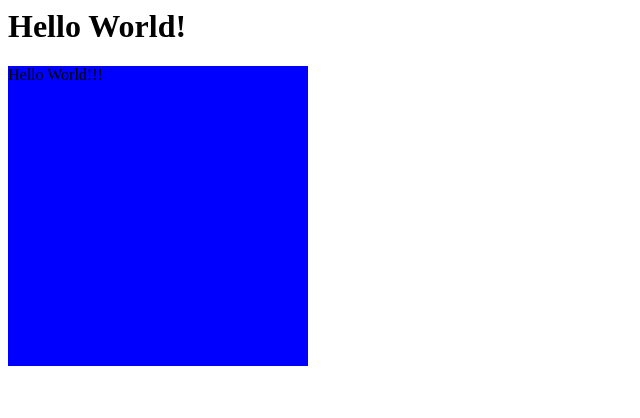
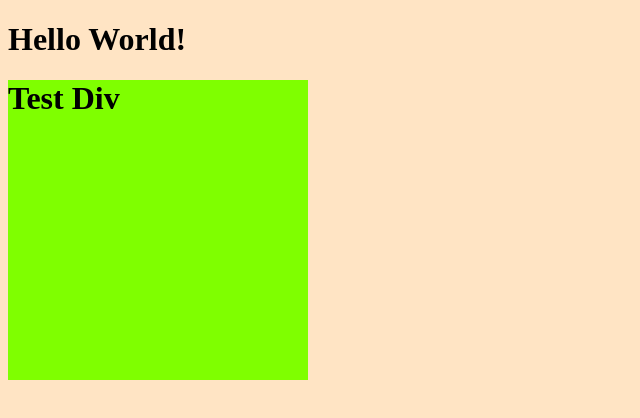
Before and after one commit to sakurasoso/homeworkReminder, an Electron app: page src/html/index.html in a window 1280 px wide. Shown: the whole page, without its empty margins (0-640 px from the left). Drawn offline with Linux system fonts and the light colour scheme.

Commit message:
test_01_28_2020_001

```diff
--- a/src/css/main.css
+++ b/src/css/main.css
@@ -0,0 +1,11 @@
+html {
+    height: 100%;
+    width:  100%;
+    background-color: bisque;
+}
+
+div {
+    background-color: chartreuse;
+    height: 300px;
+    width: 300px;
+}
--- a/src/html/index.html
+++ b/src/html/index.html
@@ -1,7 +1,12 @@
+<!DOCTYPE html>
 <html>
-<header></header>
-<body>
-    <h1>Hello World!</h1>
-    <div style = "background-color: blue;width:300px;height: 300px;">Hello World!!!</div>
-</body>
+    <header>
+        <link rel="stylesheet" type="text/css" href="../css/main.css">
+    </header>
+    <body>
+        <h1>Hello World!</h1>
+        <div>
+            <h1>Test Div</h1>
+        </div>
+    </body>
 </html>
--- a/src/main.js
+++ b/src/main.js
@@ -7,8 +7,8 @@ let win
 function createWindow () {
   // 创建浏览器窗口。
   win = new BrowserWindow({
-    width: 800,
-    height: 600,
+    width: 1280,
+    height: 720,
     webPreferences: {
       nodeIntegration: true
     }
```
